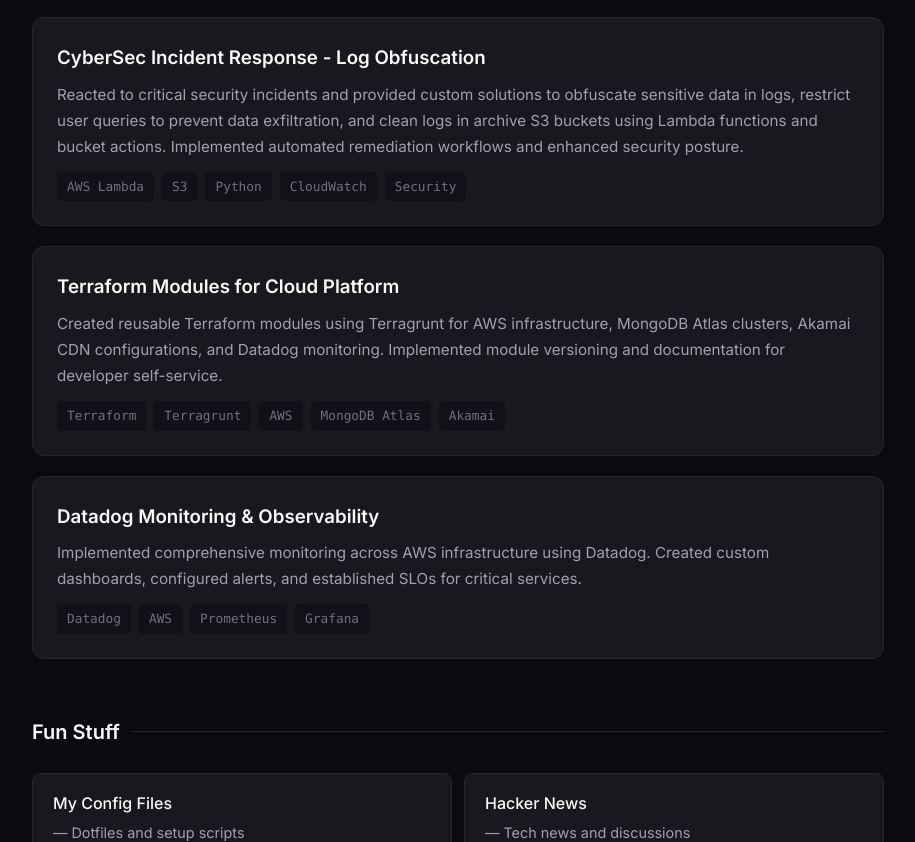
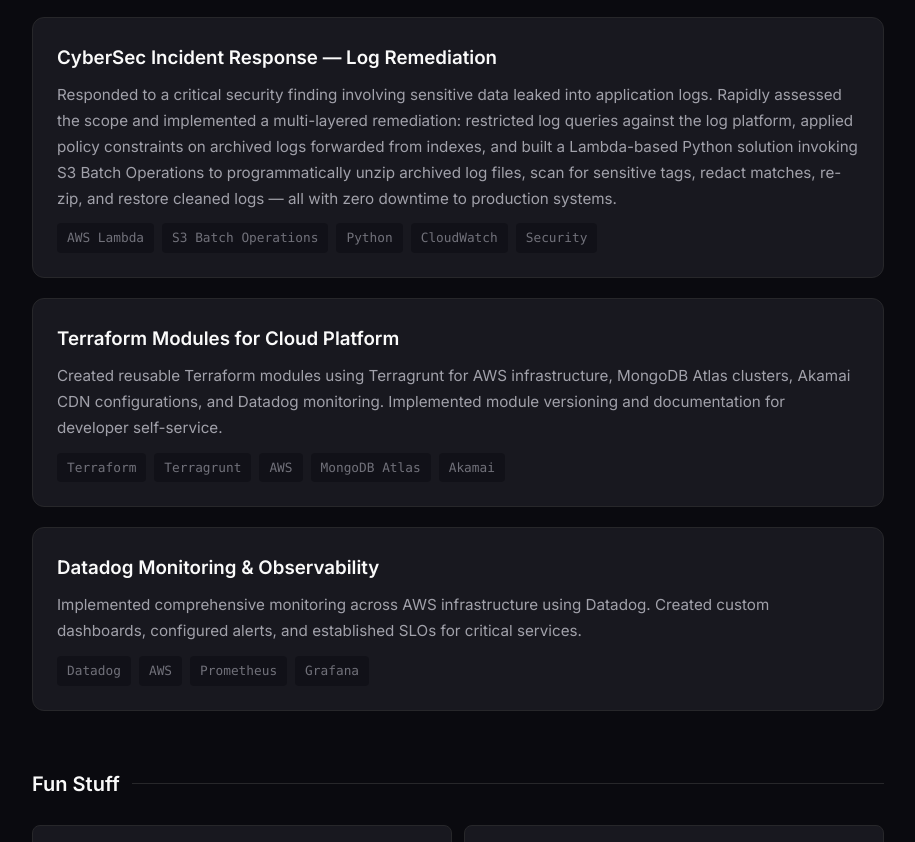
Before and after one commit to kevocrowley/kevincrowley.info, a plain HTML site: page index.html in a window 1280 px wide. Shown: the part 2639-3481 px from the top of the page, without its empty margins (182-1097 px from the left). Drawn offline with Linux system fonts and the light colour scheme.

Commit message:
Update CyberSec project with detailed log remediation scope

```diff
--- a/index.html
+++ b/index.html
@@ -838,11 +838,11 @@
                     </div>
                 </div>
                 <div class="project-item">
-                    <h3 class="project-title">CyberSec Incident Response - Log Obfuscation</h3>
-                    <p class="project-description">Reacted to critical security incidents and provided custom solutions to obfuscate sensitive data in logs, restrict user queries to prevent data exfiltration, and clean logs in archive S3 buckets using Lambda functions and bucket actions. Implemented automated remediation workflows and enhanced security posture.</p>
+                    <h3 class="project-title">CyberSec Incident Response — Log Remediation</h3>
+                    <p class="project-description">Responded to a critical security finding involving sensitive data leaked into application logs. Rapidly assessed the scope and implemented a multi-layered remediation: restricted log queries against the log platform, applied policy constraints on archived logs forwarded from indexes, and built a Lambda-based Python solution invoking S3 Batch Operations to programmatically unzip archived log files, scan for sensitive tags, redact matches, re-zip, and restore cleaned logs — all with zero downtime to production systems.</p>
                     <div class="project-tech">
                         <span>AWS Lambda</span>
-                        <span>S3</span>
+                        <span>S3 Batch Operations</span>
                         <span>Python</span>
                         <span>CloudWatch</span>
                         <span>Security</span>
```
